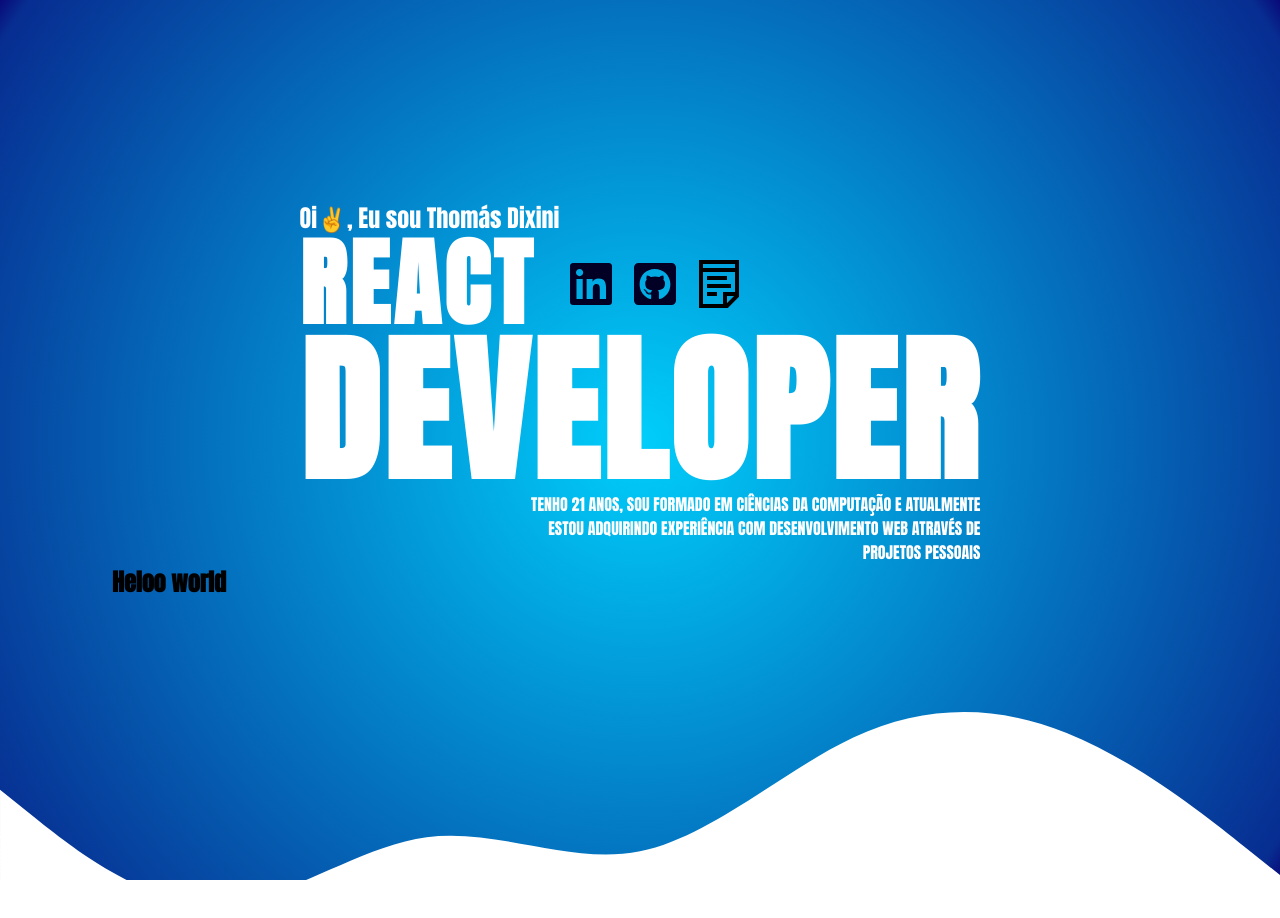
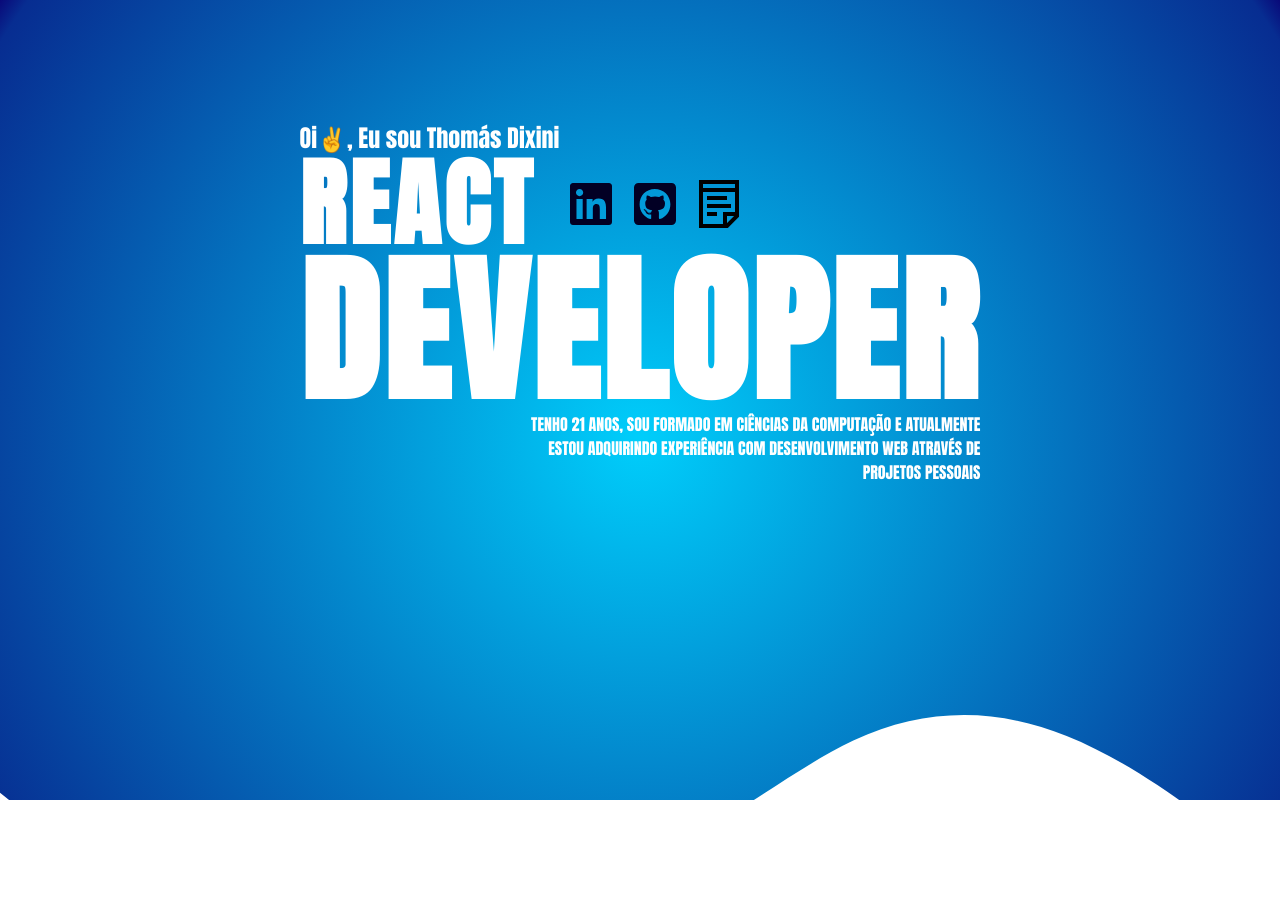
Before and after one commit to ThomasDixini/PortfolioOfficial, a Next.js app: page / in a window 1280 px wide. Shown: the top 918 px of the page. After the commit the page ends 800 px from the top, so only its background shows below. Built offline with nearby package versions, Linux system fonts and the light colour scheme.

Commit message:
:sparkles: feat: Separando as sections da página

```diff
--- a/src/pages/index.tsx
+++ b/src/pages/index.tsx
@@ -5,7 +5,6 @@ import { GrNotes } from "react-icons/gr";
 export default function Home() {
   return (
     <main className={styles.main}>
-      <section className={styles.userSection}>
       <div className={styles.background}>
         <div className={styles.wavesPath}>
           <svg
@@ -21,7 +20,9 @@ export default function Home() {
           </svg>
         </div>
       </div>
-        <div>
+      <div className={styles.sections}>
+        <section className={styles.userSection}>
+          <div className={styles.summaryUser}>
             <span> Oi✌️, Eu sou Thomás Dixini </span>
             <div className={styles.description}>
               <div className={styles.separationLinks}>
@@ -61,6 +62,7 @@ export default function Home() {
         <section className={styles.projects}>
           <h1> Heloo world</h1>
         </section>
+      </div>
     </main>
   );
 }
--- a/src/styles/home/Home.module.css
+++ b/src/styles/home/Home.module.css
@@ -3,16 +3,9 @@
   align-items: center;
   justify-content: center;
   flex-direction: column;
+  position: relative;
   height: 100vh;
   padding: 0 7rem;
-}
-
-.userSection {
-  color: white;
-  display: flex;
-  flex-direction: column;
-  align-items: flex-start;
-  font-size: x-large;
 }
 
 .background {
@@ -32,6 +25,33 @@
     rgba(7, 45, 145, 1) 97%,
     rgba(9, 9, 121, 1) 100%
   );
+}
+
+.sections {
+  display: flex;
+  flex-direction: column;
+  justify-content: center;
+  align-items: center;
+  position: absolute;
+  top: 15vh;
+  z-index: 9999;
+}
+
+.sections > section:first-child + section {
+  margin-top: 100vh;
+}
+
+.userSection {
+  color: white;
+  display: flex;
+  flex-direction: column;
+  align-items: flex-start;
+  font-size: x-large;
+}
+
+.summaryUser {
+  position: relative;
+  z-index: 9999;
 }
 
 .wavesPath {
@@ -85,7 +105,6 @@
 }
 
 .projects {
-  width: 100%;
 }
 
 @media (max-width: 1024px) {
```
Lines whose indentation alone changed are shown as unchanged.
